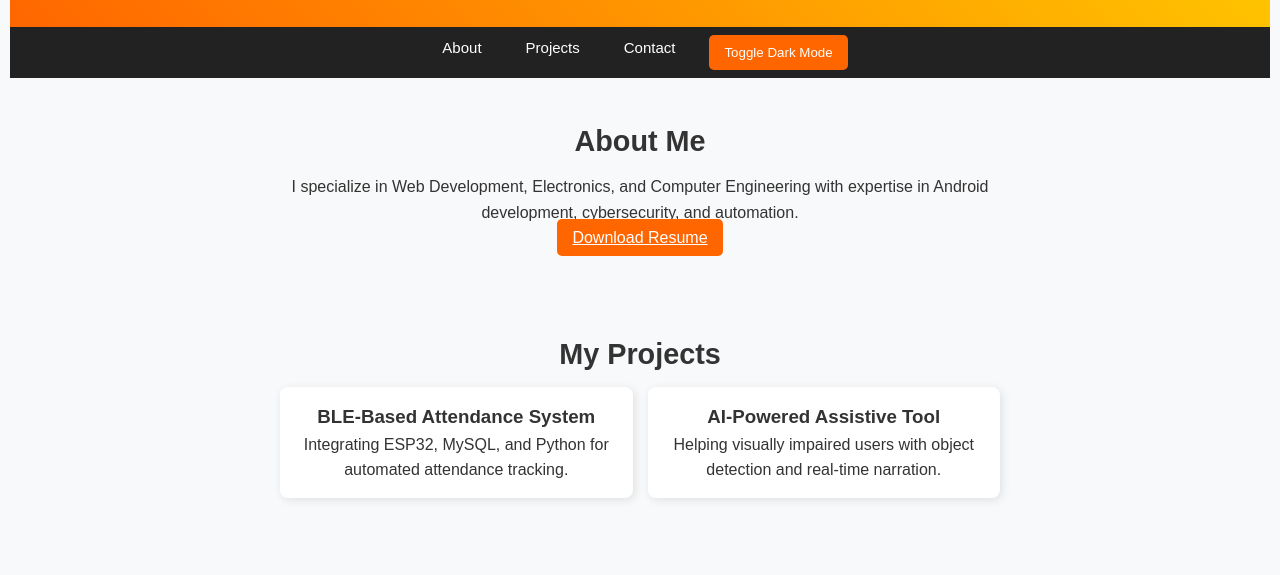
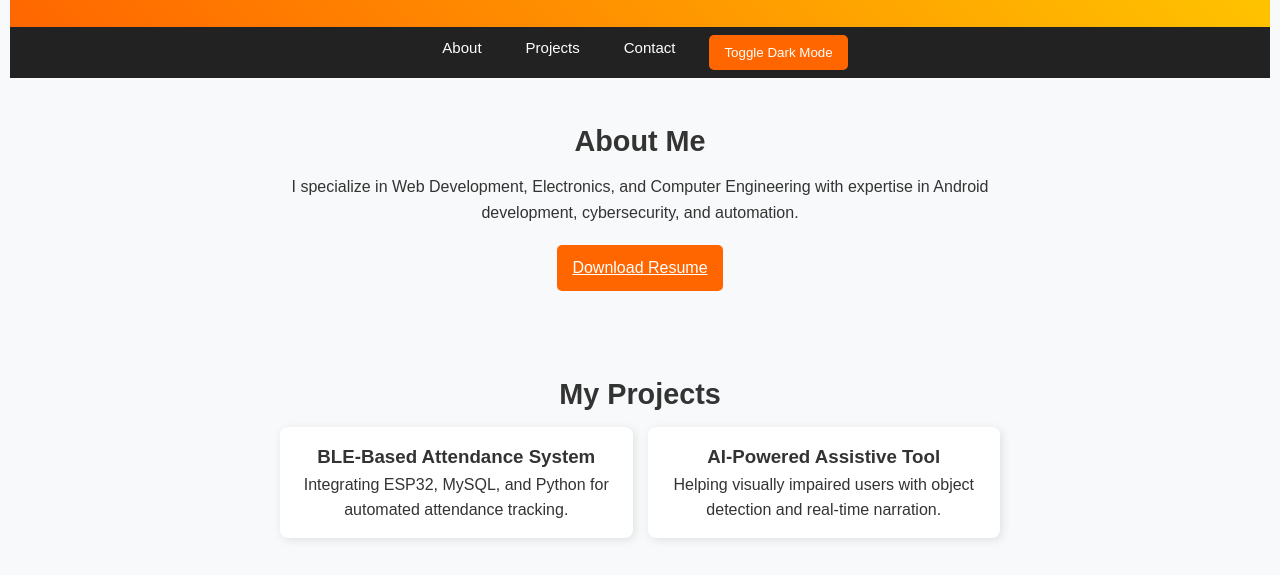
Before and after one commit to keshavkdas/portfolio, a plain HTML site: page index.html in a window 1280 px wide. Shown: the part 135-710 px from the top of the page. Drawn offline with Linux system fonts and the light colour scheme.

Commit message:
Update style.css

```diff
--- a/style.css
+++ b/style.css
@@ -13,7 +13,7 @@ body {
     padding: 10px;
 }
 
-/* Header - Compact Yet Readable */
+/* Header */
 header {
     background: linear-gradient(45deg, #ff6600, #ffcc00);
     color: white;
@@ -28,7 +28,7 @@ header h1 {
     font-size: 1.2rem;
 }
 
-/* Navbar - Compact and Responsive */
+/* Navbar */
 nav {
     background: #222;
     padding: 8px 0;
@@ -56,7 +56,7 @@ nav a:hover {
     color: #ffd166;
 }
 
-/* Sections - Balanced Spacing */
+/* Sections */
 section {
     max-width: 750px;
     margin: auto;
@@ -70,7 +70,7 @@ p {
     font-size: 1rem;
 }
 
-/* Projects - Grid for Compact Layout */
+/* Projects */
 .project-container {
     display: grid;
     grid-template-columns: repeat(auto-fit, minmax(300px, 1fr));
@@ -84,7 +84,23 @@ p {
     box-shadow: 2px 2px 10px rgba(0, 0, 0, 0.1);
 }
 
-/* Contact Form - Aligned & Readable */
+/* Resume Button - Added Space */
+.resume-btn {
+    display: inline-block;
+    margin-top: 20px;  /* Increased spacing */
+    background: #ff6600;
+    color: white;
+    padding: 10px 15px;
+    border: none;
+    border-radius: 5px;
+    cursor: pointer;
+    transition: 0.3s;
+}
+.resume-btn:hover {
+    background: #e65c00;
+}
+
+/* Contact Form */
 #contact-form {
     display: flex;
     flex-direction: column;
@@ -97,8 +113,8 @@ p {
     font-size: 16px;
 }
 
-/* Buttons - Optimized Size */
-button, .resume-btn {
+/* Buttons */
+button {
     background: #ff6600;
     color: white;
     padding: 10px 15px;
@@ -107,11 +123,11 @@ button, .resume-btn {
     cursor: pointer;
     transition: 0.3s;
 }
-button:hover, .resume-btn:hover {
+button:hover {
     background: #e65c00;
 }
 
-/* Back to Top Button */
+/* Back to Top */
 #back-to-top {
     position: fixed;
     bottom: 20px;
@@ -123,6 +139,15 @@ button:hover, .resume-btn:hover {
     cursor: pointer;
 }
 
+/* Dark Mode */
+body.dark-mode {
+    background: #1b1b1b;
+    color: white;
+}
+.dark-mode nav {
+    background: #121212;
+}
+
 /* Responsive Design */
 @media (max-width: 768px) {
     header h1 { font-size: 1.8rem; }
```
